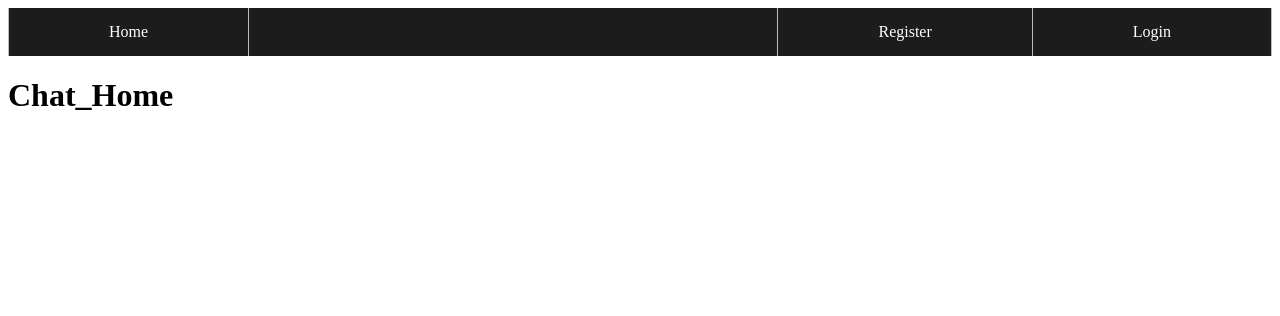
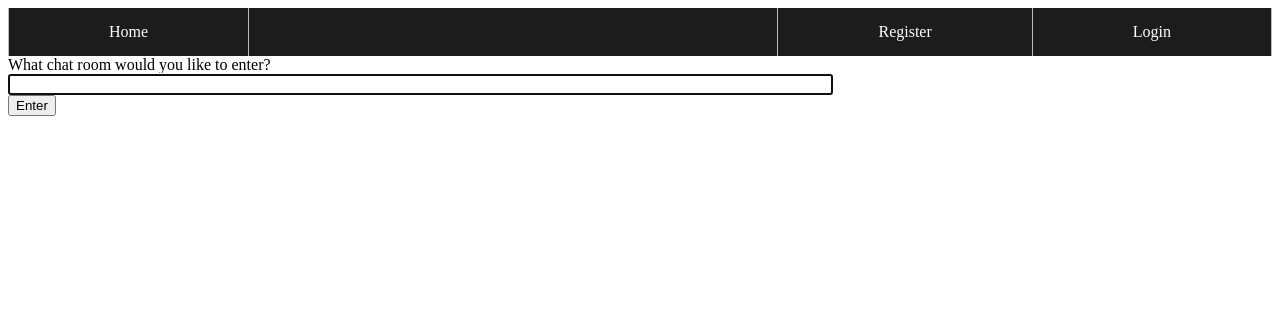
Before and after one commit to ShaneWD/SocialMedia, a Django app: page /chat/ in a window 1280 px wide. Shown: the top 316 px of the page. Run offline with Django 3.2, Linux system fonts and the light colour scheme; some web fonts are replaced.

Commit message:
asks user for code at /chat/ and directs them to specific link

```diff
--- a/SocialMedia/SocialMedia/settings.py
+++ b/SocialMedia/SocialMedia/settings.py
@@ -43,6 +43,7 @@ INSTALLED_APPS = [
     'main.apps.MainConfig',
     'users.apps.UsersConfig',
     'chat.apps.ChatConfig',
+    'channels',
 
     #ALlauth
     'django.contrib.sites',
@@ -149,3 +150,5 @@ DEFAULT_AUTO_FIELD = 'django.db.models.BigAutoField'
 AUTH_USER_MODEL = 'users.User'
 
 LOGIN_REDIRECT_URL = 'home'
+
+ASGI_APPLICATION = 'SocialMedia.asgi.application'
--- a/SocialMedia/chat/templates/chat/chat_home.html
+++ b/SocialMedia/chat/templates/chat/chat_home.html
@@ -1,4 +1,20 @@
 {% extends 'main.html' %}
 {% block context %}
-<h1>Chat_Home</h1>
+    What chat room would you like to enter?<br>
+    <input id="room-name-input" type="text" size="100"><br>
+    <input id="room-name-submit" type="button" value="Enter">
+
+    <script>
+        document.querySelector('#room-name-input').focus();
+        document.querySelector('#room-name-input').onkeyup = function(e) {
+            if (e.keyCode === 13) {  // enter, return
+                document.querySelector('#room-name-submit').click();
+            }
+        };
+
+        document.querySelector('#room-name-submit').onclick = function(e) {
+            var roomName = document.querySelector('#room-name-input').value;
+            window.location.pathname = '/chat/' + roomName + '/';
+        };
+    </script>
 {% endblock context %}
```
